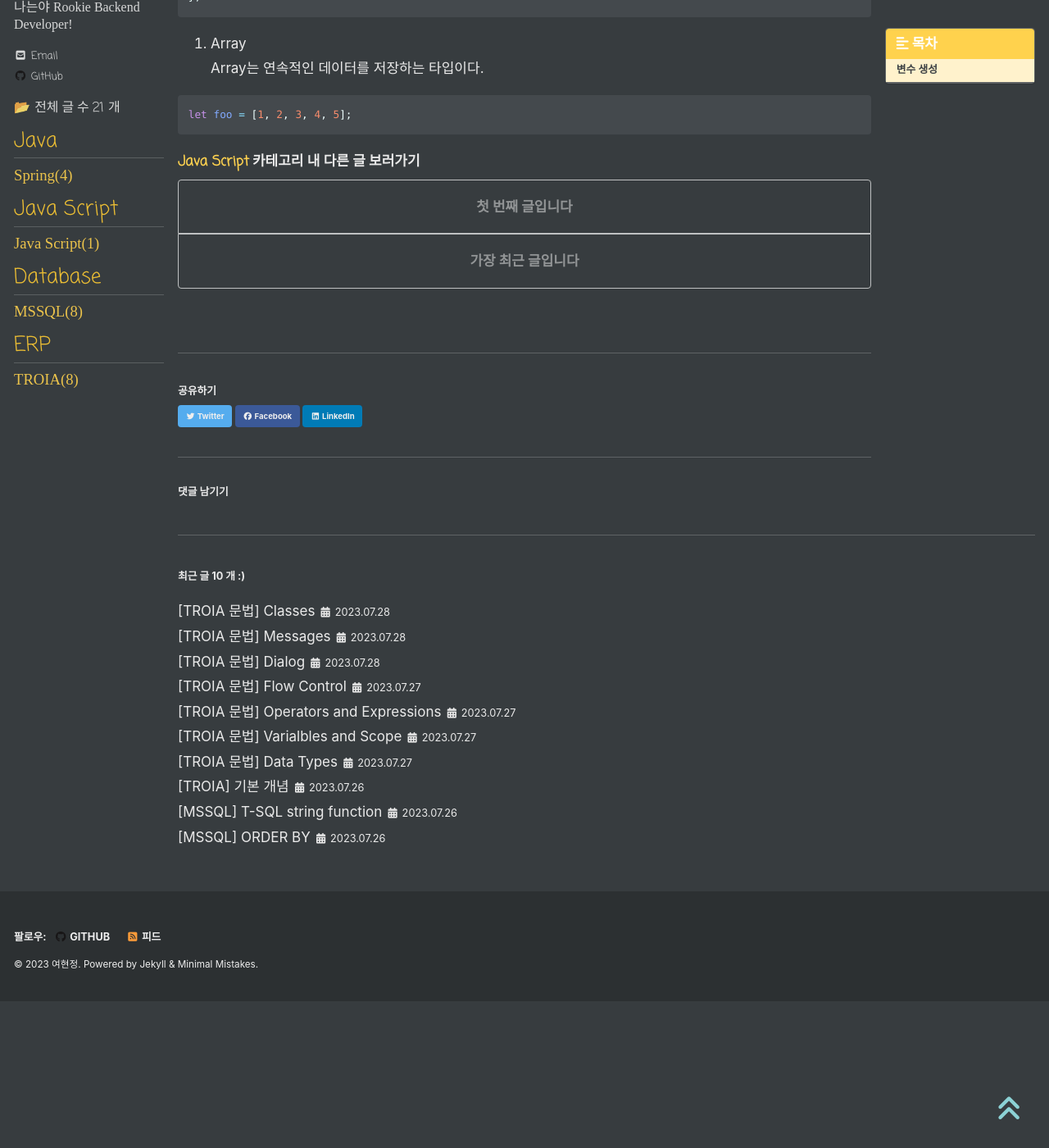
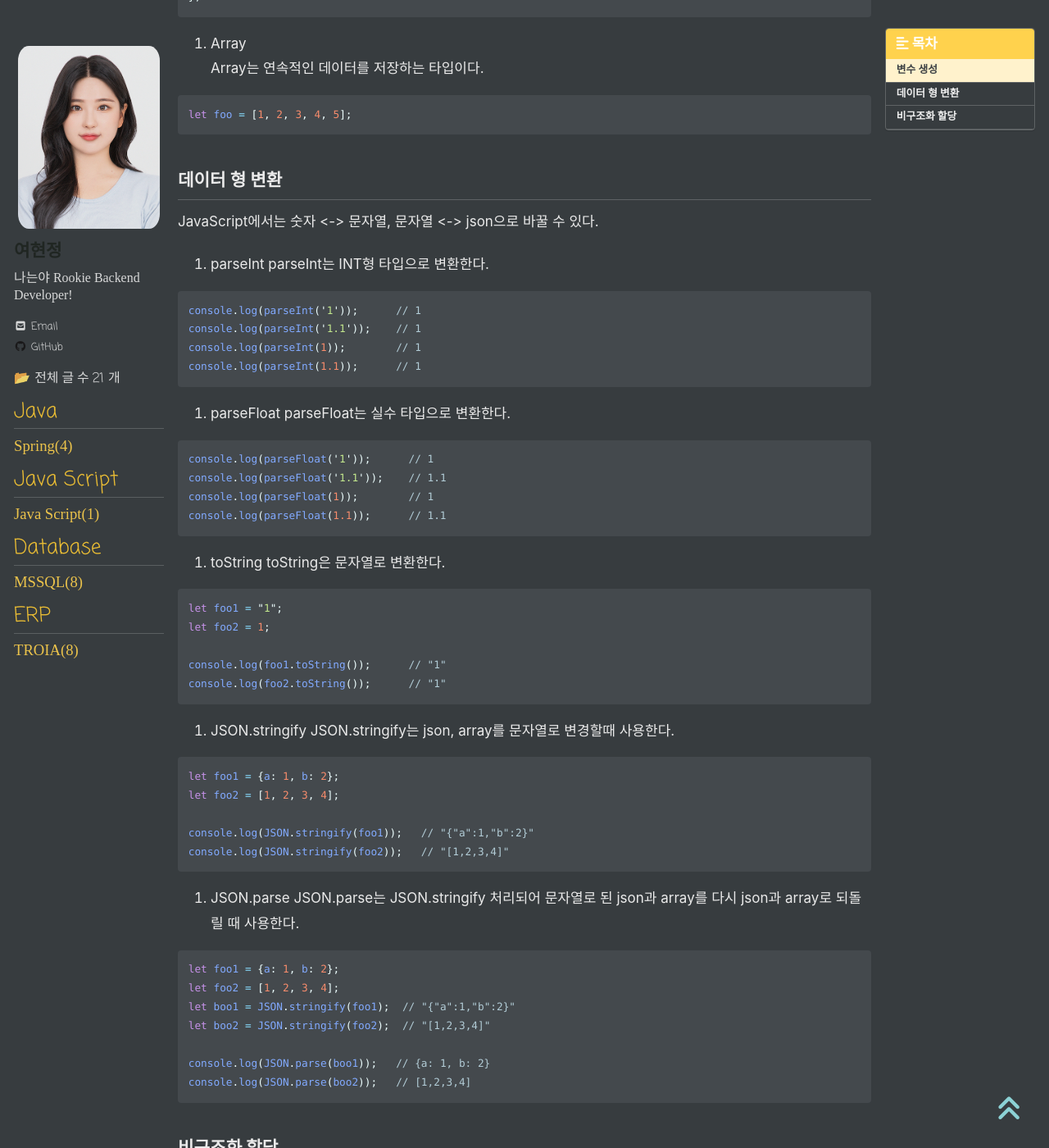
Before and after one commit to yeeeeo/yeeeeo.github.io, a Jekyll site: the page built from _posts/JavaScript/Java Script/2023-08-01-javascript1.md, in a window 1280 px wide and 1400 px high, scrolled down 2687 px. Shown: the whole window at 82% size. Built offline with Jekyll 4.4.1, drawn with Linux system fonts in a browser that asks for light colours; cached includes are drawn as plain includes; nearby versions of some CDN libraries; some web fonts are replaced; comment, search, counter and statistics services are not loaded; before the commit the page ends 3908 px from its top, so only the background shows below that; some of the changed text lies outside the part shown.

Commit message:
Update 2023-08-01-javascript1.md

````diff
--- a/_posts/JavaScript/Java Script/2023-08-01-javascript1.md
+++ b/_posts/JavaScript/Java Script/2023-08-01-javascript1.md
@@ -135,3 +135,92 @@ Array는 연속적인 데이터를 저장하는 타입이다.
 ```javascript
 let foo = [1, 2, 3, 4, 5];
 ```
+
+## 데이터 형 변환
+JavaScript에서는 숫자 <-> 문자열, 문자열 <-> json으로 바꿀 수 있다.
+
+1. parseInt
+parseInt는 INT형 타입으로 변환한다.
+
+```javascript
+console.log(parseInt('1'));      // 1
+console.log(parseInt('1.1'));    // 1
+console.log(parseInt(1));        // 1
+console.log(parseInt(1.1));      // 1
+```
+
+2. parseFloat
+parseFloat는 실수 타입으로 변환한다.
+
+```javascript
+console.log(parseFloat('1'));      // 1
+console.log(parseFloat('1.1'));    // 1.1
+console.log(parseFloat(1));        // 1
+console.log(parseFloat(1.1));      // 1.1
+```
+
+4. toString
+toString은 문자열로 변환한다.
+
+```javascript
+let foo1 = "1";
+let foo2 = 1;
+
+console.log(foo1.toString());      // "1"
+console.log(foo2.toString());      // "1"
+```
+
+4. JSON.stringify
+JSON.stringify는 json, array를 문자열로 변경할때 사용한다.
+
+```javascript
+let foo1 = {a: 1, b: 2};
+let foo2 = [1, 2, 3, 4];
+
+console.log(JSON.stringify(foo1));   // "{"a":1,"b":2}"
+console.log(JSON.stringify(foo2));   // "[1,2,3,4]"
+```
+
+5. JSON.parse
+JSON.parse는 JSON.stringify 처리되어 문자열로 된 json과 array를 다시 json과 array로 되돌릴 때 사용한다.
+
+```javascript
+let foo1 = {a: 1, b: 2};
+let foo2 = [1, 2, 3, 4];
+let boo1 = JSON.stringify(foo1);  // "{"a":1,"b":2}"
+let boo2 = JSON.stringify(foo2);  // "[1,2,3,4]"
+
+console.log(JSON.parse(boo1));   // {a: 1, b: 2}
+console.log(JSON.parse(boo2));   // [1,2,3,4]
+```
+
+## 비구조화 할당
+비구조화 할당은 배열이나 객체에서 특정 값이나 키값만 가져오는 방법이다.
+
+1. 비구조 배열 (Destructuring Array)
+[]을 이용하여 assignment한 값이 배열 요소를 순차적으로 선언할 수 있다.
+
+```javascript
+let foo = [1, 2, 3];
+let [one, two, three] = foo;
+let [A, ...B] = foo;
+
+console.log(one, two, three);       // 1 2 3
+console.log(one);                   // 1
+console.log([one, two, three]);     // [1, 2, 3]
+
+console.log(A, B)                   // 1 [2, 3]
+```
+
+2. 비구조 객체 (Destructuring Object)
+비구조 객체를 사용하기 위해 {}으로 키값을 감싸면 해당 키값을 변수로 사용 가능하다.
+해당 키가 없을 땐 기본값으로 설정할 수 있다.
+
+```javascript
+let foo = {a: 1, b: null};
+let {a, b, c = 10} = foo;
+
+console.log(a);     // 1
+console.log(b);     // null
+console.log(c);     // 10
+```
````
